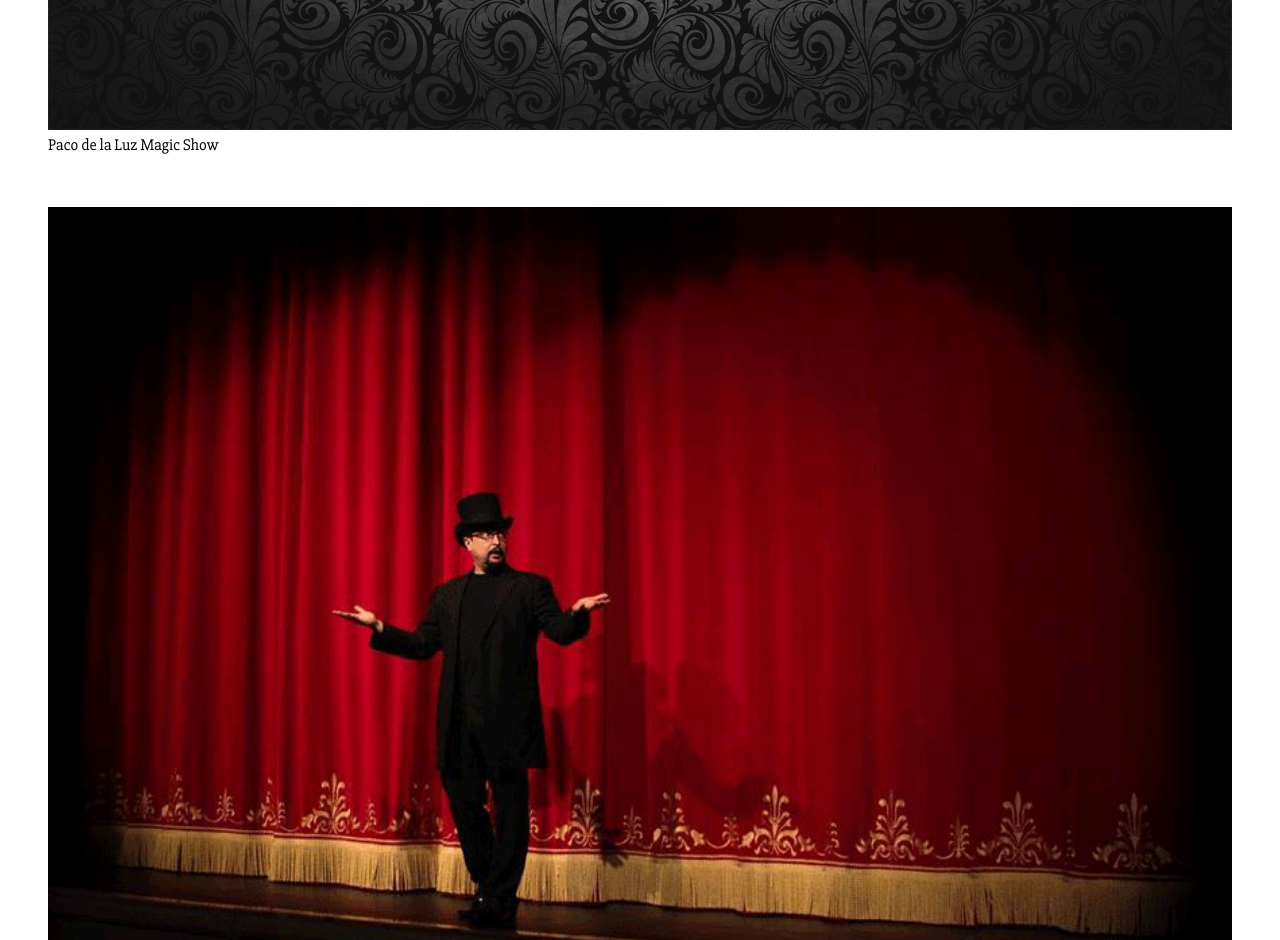
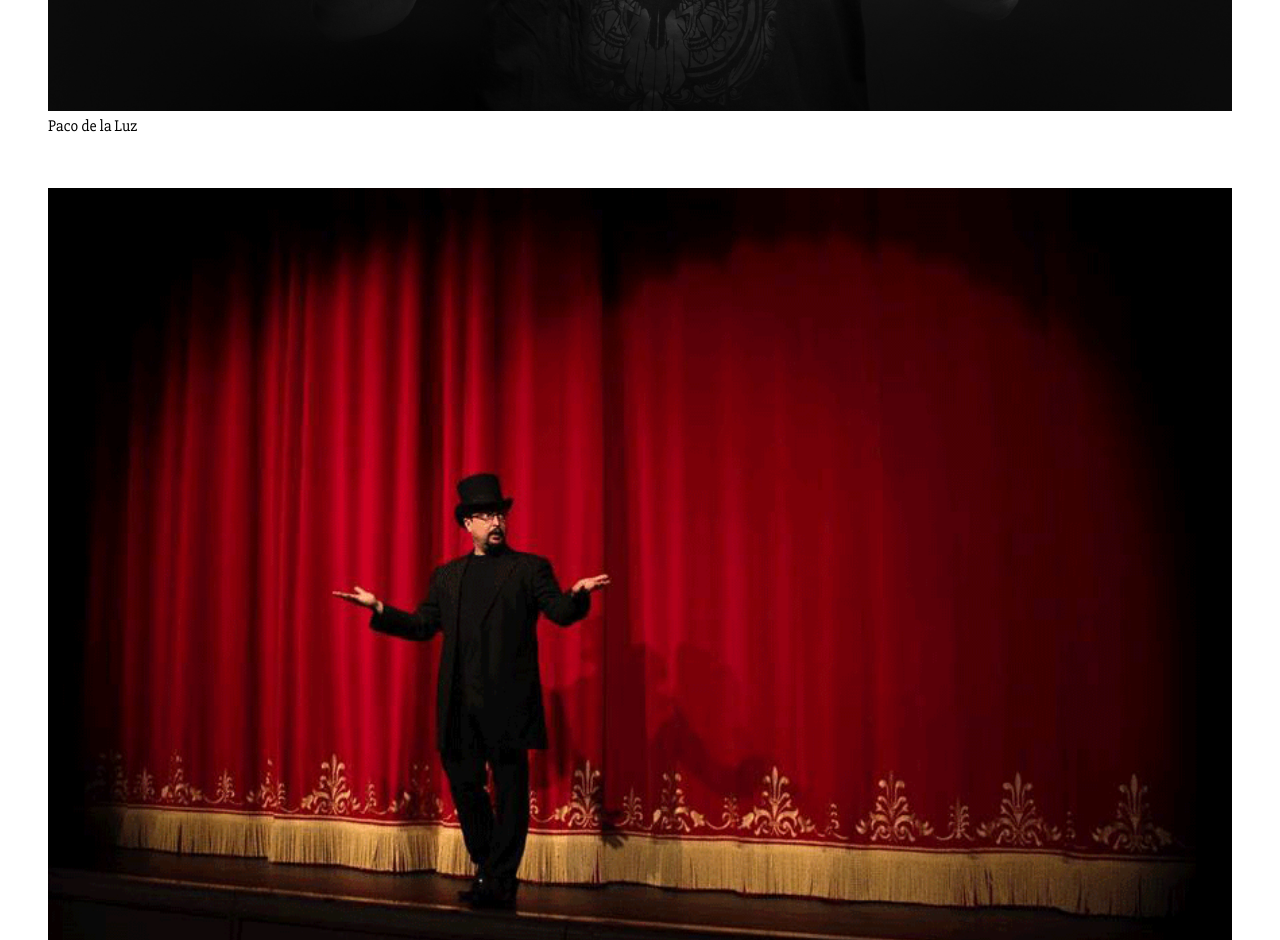
Before and after one commit to nikolaialex/pacomagic, a plain HTML site: page index.html in a window 1280 px wide. Shown: the part 1620-2560 px from the top of the page. Drawn offline with nearby package versions, Linux system fonts and the light colour scheme.

Commit message:
Update index

```diff
--- a/index.html
+++ b/index.html
@@ -6,6 +6,7 @@
     <title>Paco de la Luz</title>
   </head>
   <body>
+    <img src="/pacomagic/images/Paco-Title-Grey-final.png"></img>
     <h1>Paco de la Luz</h1>
     <p>Meistermagier aus Andalusien</p>
 
@@ -23,11 +24,6 @@
         </figure>
         <br>
         <figure>
-          <img src="/pacomagic/images/Paco-Title-Grey-final.png"></img>
-          <figcaption>Paco de la Luz Magic Show</figcaption>
-        </figure>
-        <br>
-        <figure>
           <img src="/pacomagic/images/facebook_title.png"></img>
           <figcaption>Paco Magic Show</figcaption>
         </figure>
```
